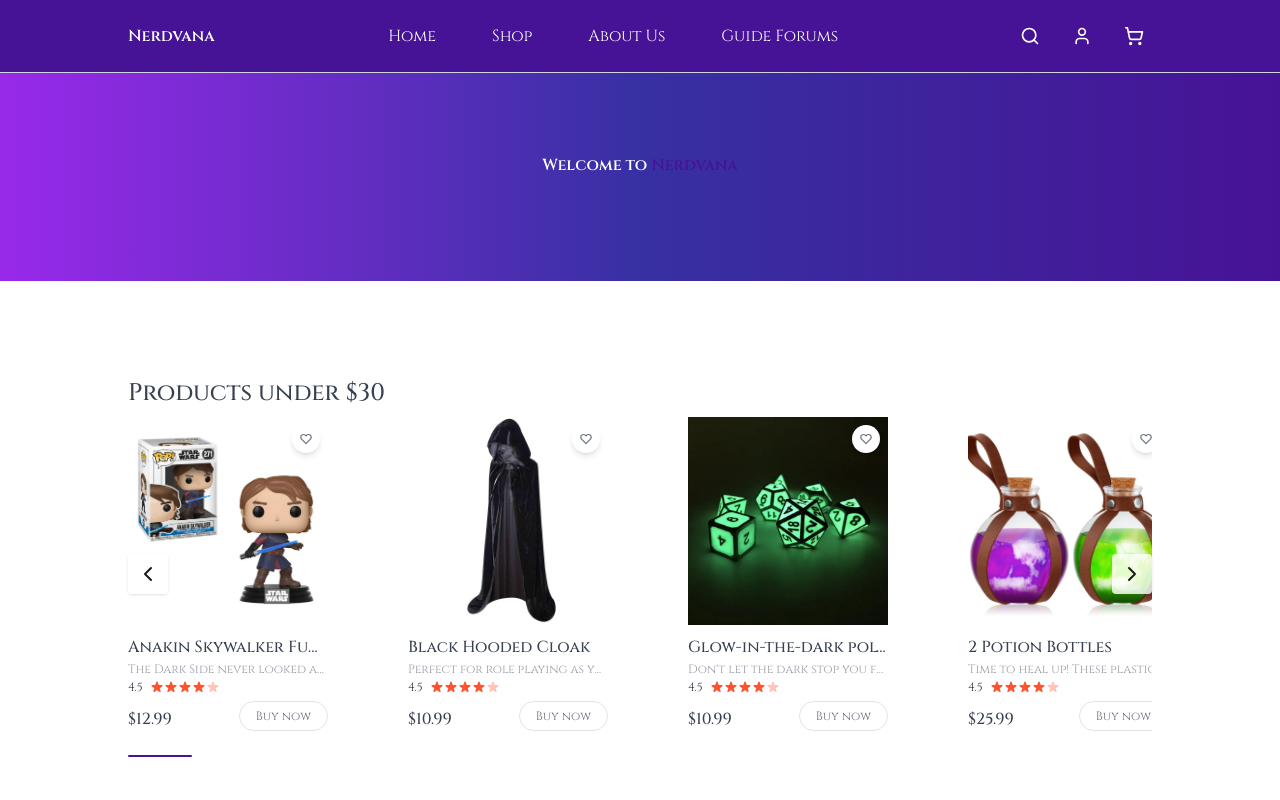
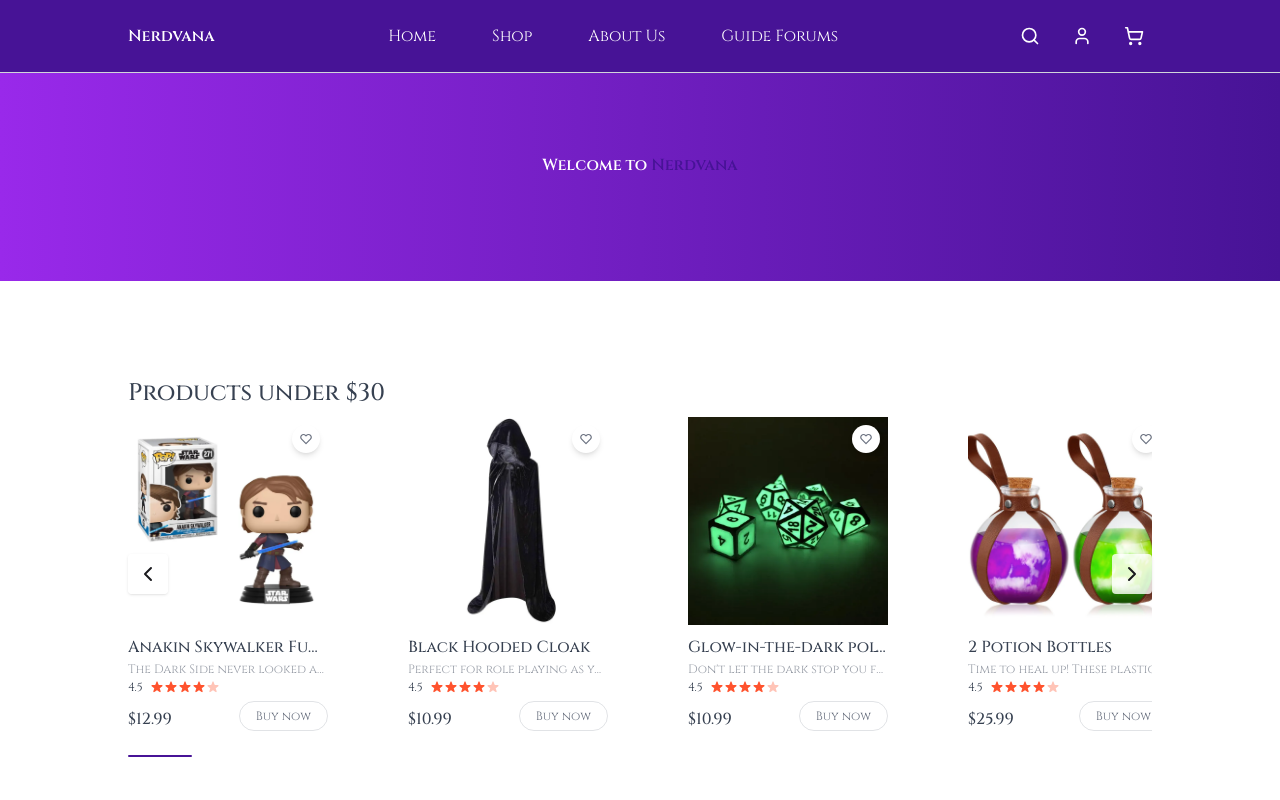
Before and after one commit to DJVelz/Nerdvana, a Next.js app: page / in a window 1280 px wide. Shown: the top 800 px of the page. Built offline with nearby package versions, Linux system fonts and the light colour scheme.

Commit message:
changed indigo to mediumpurple

```diff
--- a/components/Hero.jsx
+++ b/components/Hero.jsx
@@ -2,7 +2,7 @@ import React from "react";
 
 const Hero = () => {
     return (
-        <section className="relative bg-gradient-to-r from-light_purple via-indigo-800 to-purple text-white py-20 px-6 md:px-16 lg:px:32">
+        <section className="relative bg-gradient-to-r from-light_purple via-mediumpurple to-purple text-white py-20 px-6 md:px-16 lg:px:32">
             <div className="max-w-4x1 mx-auto text-center">
                 {/* Headline */}
                 <h1 className="text-4x1 md:text-6x1 font-extrabold mb-6">
```
